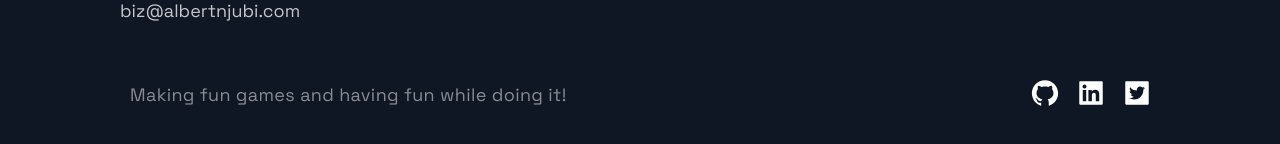
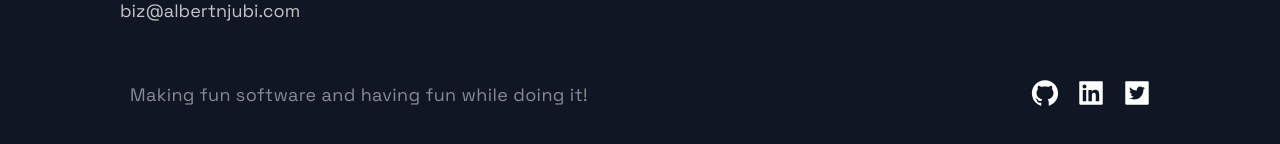
Before and after one commit to Juubey/njonjo_portfolio, a Next.js app: page / in a window 1280 px wide. Shown: the part 5736-5880 px from the top of the page. Built offline with nearby package versions, Linux system fonts and the light colour scheme.

Commit message:
Update Footer.js

```diff
--- a/src/components/Footer/Footer.js
+++ b/src/components/Footer/Footer.js
@@ -20,7 +20,7 @@ const Footer = () => {
       </LinkList>
       <SocialIconsContainer>
         <CompanyContainer>
-          <Slogan>Making fun games and having fun while doing it!</Slogan>
+          <Slogan>Making fun software and having fun while doing it!</Slogan>
         </CompanyContainer>
         <SocialContainer>
           <SocialIcons href="https://github.com/Juubey">
```
